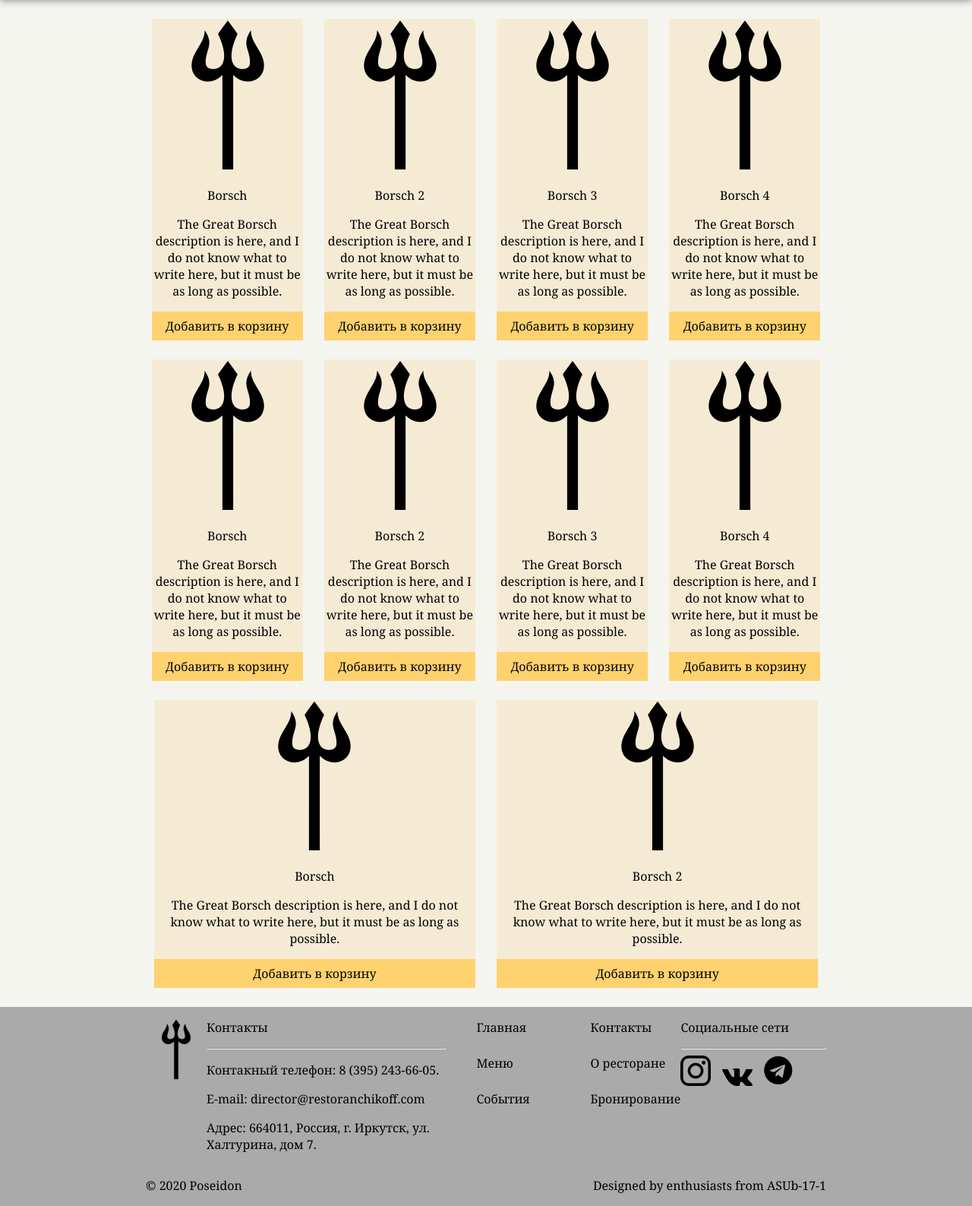
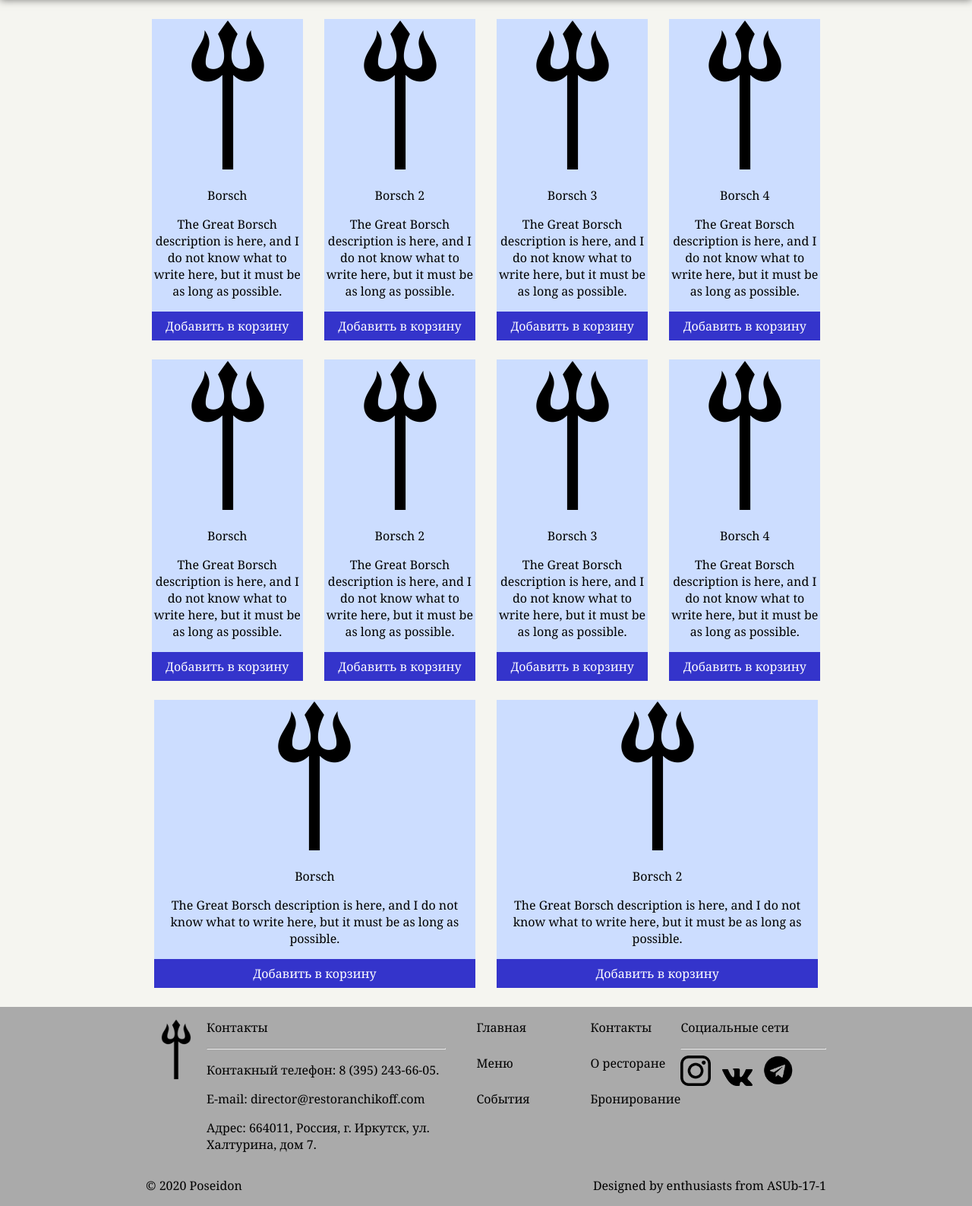
Before and after one commit to vladimirjoshkin/WebRestaurant, a Flask app: page /menu in a window 1280 px wide. Shown: the part 103-1690 px from the top of the page at 76% size. Run offline with Flask 2, Linux system fonts and the light colour scheme; some libraries are stand-ins or nearby versions.

Commit message:
menu cards color change to blue

```diff
--- a/static/menu.css
+++ b/static/menu.css
@@ -5,11 +5,15 @@
 .menu-card {
     display: inline-block;
     height: 100%;
-    background: #f5ebd5;
+    background: #ccddff;
 }
 
 .menu-card-bottom-area {
-    background: #ffd270;
+    background: #3434cb;
     padding-top: 8px;
     padding-bottom: 8px;
 }
+
+.menu-card-bottom-area a {
+    color: white;
+}
```
